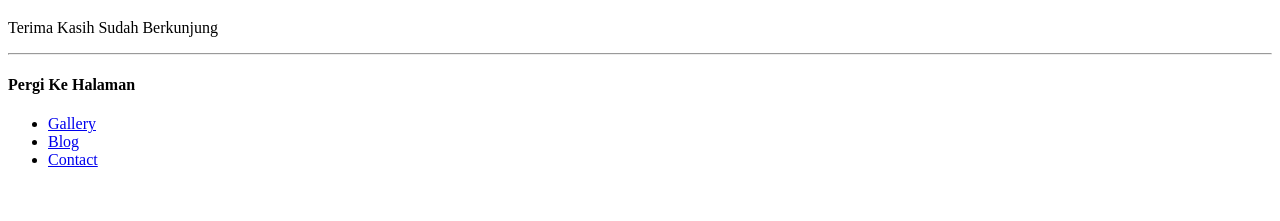
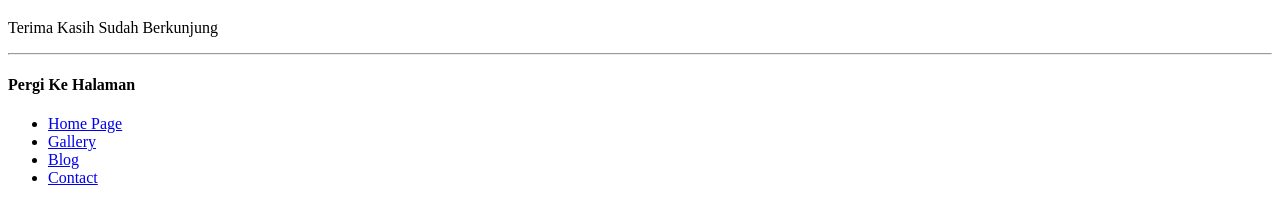
Before and after one commit to JonathanBaraguna/TIK2032-Project, a plain HTML site: page index.html in a window 1280 px wide. Shown: the part 61-282 px from the top of the page. Drawn offline with Linux system fonts and the light colour scheme.

Commit message:
TugasHTML

```diff
--- a/index.html
+++ b/index.html
@@ -16,6 +16,7 @@
         <h4>Pergi Ke Halaman</h4>
 
         <ul>
+            <li><a href="Homepage.html">Home Page</a></li>
             <li><a href="gambar.html">Gallery</a></li>
             <li><a href="Blog.html">Blog<a></a></li>
             <li><a href="contact.html">Contact</a></li>
```
